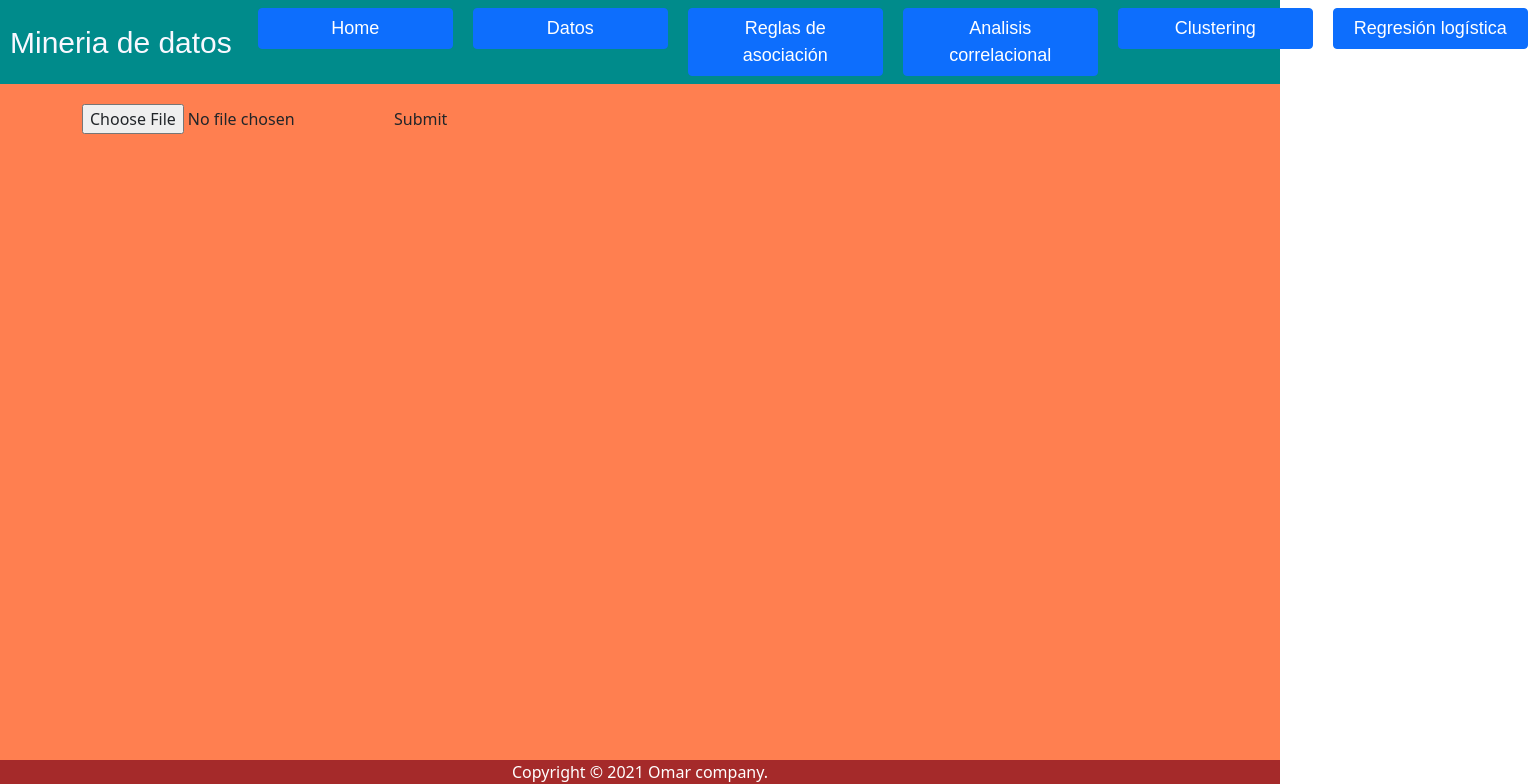
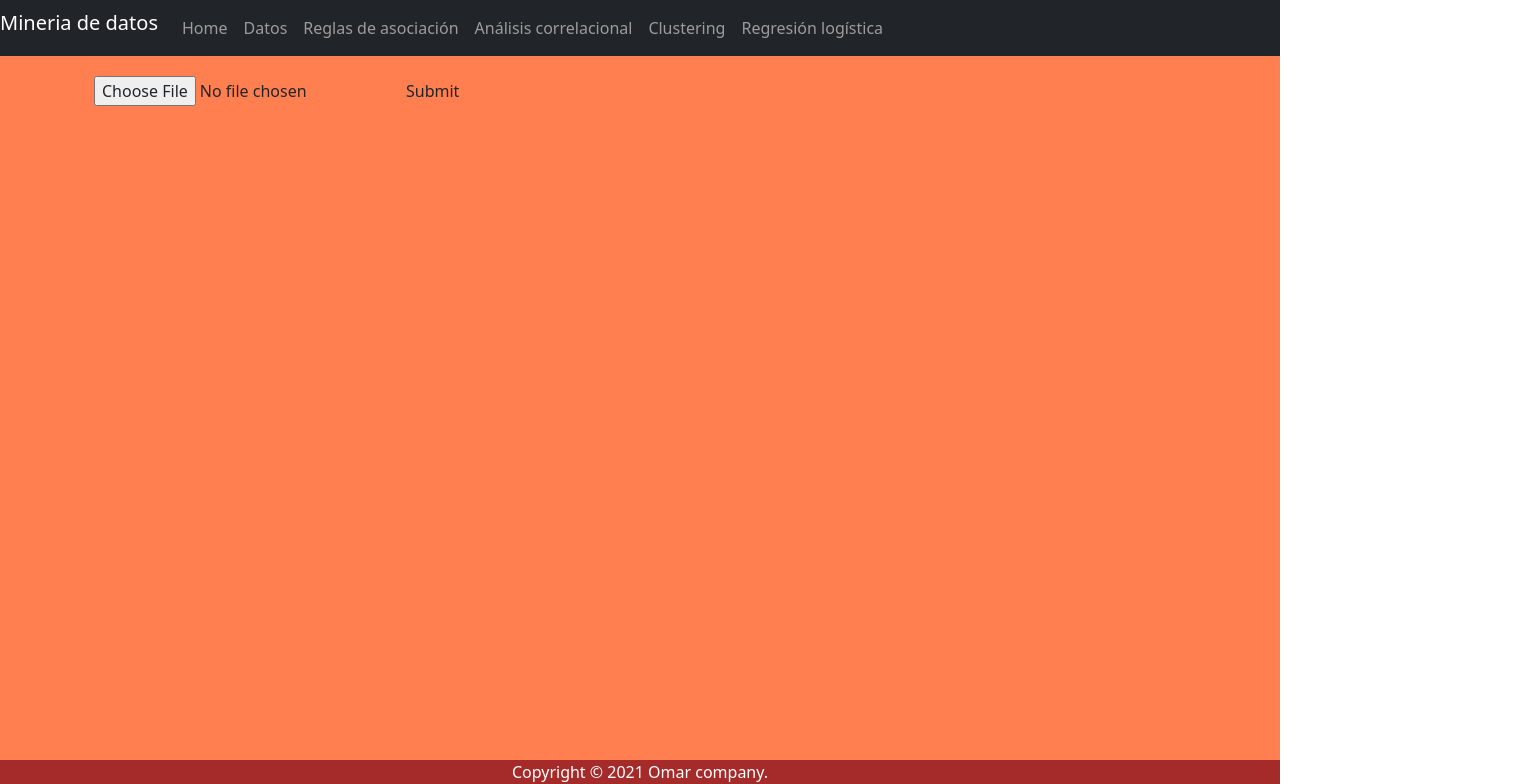
Before and after one commit to omarmartin/proyecto-mineria-de-datos, a Vue app in the folder frontend/: page / in a window 1280 px wide. Shown: the top 784 px of the page, 1538 px wide, since content can reach past the window. Built offline with nearby package versions, Linux system fonts and the light colour scheme; no server answers.

Commit message:
Cambiada la barra de navegación por una navbar de bootstrap

```diff
--- a/frontend/src/App.vue
+++ b/frontend/src/App.vue
@@ -1,7 +1,10 @@
 <template>
   <div id="app">
+
     <Navbar/>
-    <router-view/>
+    <div class="container">
+      <router-view/>
+    </div>
     <Footer/>
   </div>
 </template>
--- a/frontend/src/components/Navbar.vue
+++ b/frontend/src/components/Navbar.vue
@@ -1,8 +1,35 @@
 <template>
-   <nav class="navbar navbar-expand-lg">
-    <router-link class="navbar-brand text-style" to="/"> Mineria de datos </router-link>
+   <nav class="navbar navbar-expand-lg navbar-dark bg-dark">
+     <div class="collapse navbar-collapse" id="navbarNavDropdown">
+       <ul class="navbar-nav">
+        <li class="nav-item active">
+          <router-link class="navbar-brand" to="/"> Mineria de datos </router-link>
+        </li>
+        <li class="nav-item active">
+          <router-link class="nav-item nav-link" to="/">Home </router-link>
+        </li>
+        <li class="nav-item active">
+          <router-link class="nav-item nav-link" to="/datos">Datos</router-link>
+        </li>
+        <li class="nav-item active">
+          <router-link class="nav-item nav-link" to="/reglas_asociacion">Reglas de asociación</router-link>
+        </li>
+        <li class="nav-item active">
+          <router-link class="nav-item nav-link" to="/analisis_correlacional">Análisis correlacional</router-link>
+        </li>
+        <li class="nav-item active">
+          <router-link class="nav-item nav-link" to="/clustering_particional">Clustering</router-link>
+        </li>
+        <li class="nav-item active">
+          <router-link class="nav-item nav-link" to="/regresion_logistica">Regresión logística</router-link>
+        </li>
+       </ul>
 
-  <div class="collapse navbar-collapse" id="navbarNav">
+
+
+
+     </div>
+  <!--<div class="collapse navbar-collapse" id="navbarNav">
     <ul class="navbar-nav ms-auto">
       <li class="nav-item">
         <router-link class="btn btn-primary" to="/">Home</router-link>
@@ -23,7 +50,8 @@
         <router-link class="btn btn-primary" to="/regresion_logistica">Regresión logística</router-link>
       </li>
     </ul>
-  </div>
+  </div> -->
+
 </nav>
 
 </template>
@@ -35,24 +63,8 @@ export default {
 </script>
 
 <style>
-.navbar-brand{
-  color: aquamarine;
-}
-.btn{
-  width: 195px;
-  font-size: 18px !important;
-  font-family: fantasy !important;
-  margin-left: 10px;
-  margin-right: 10px;
-}
-.text-style{
-    font-size: 30px !important;
-    color: ghostwhite !important;
-    font-family: fantasy !important;
-    margin-left: 10px;
-    }
 
-.navbar{
-  background-color:darkcyan;
-}
+
+
+
 </style>
```
